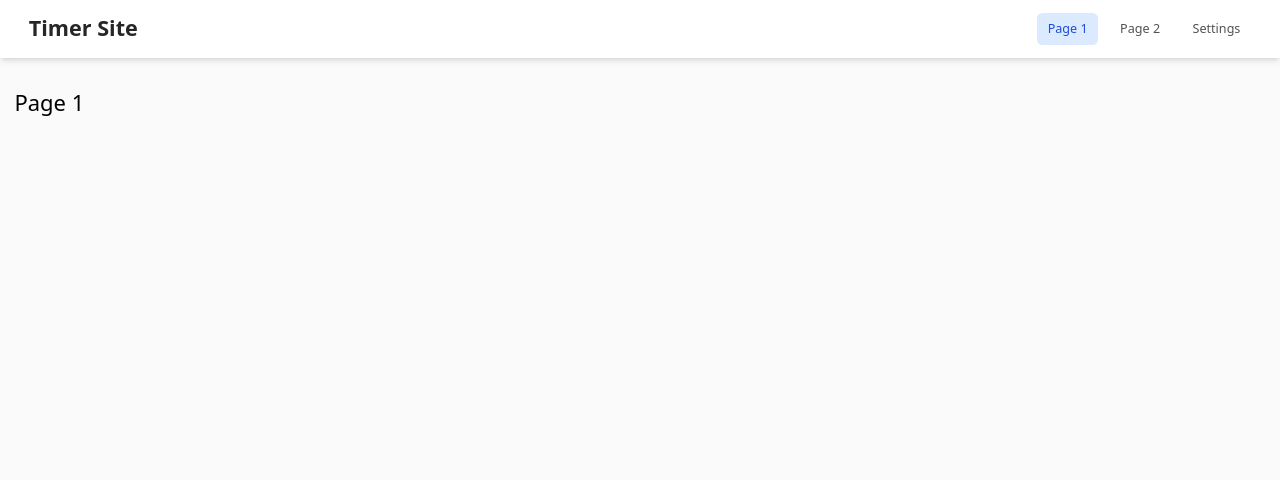
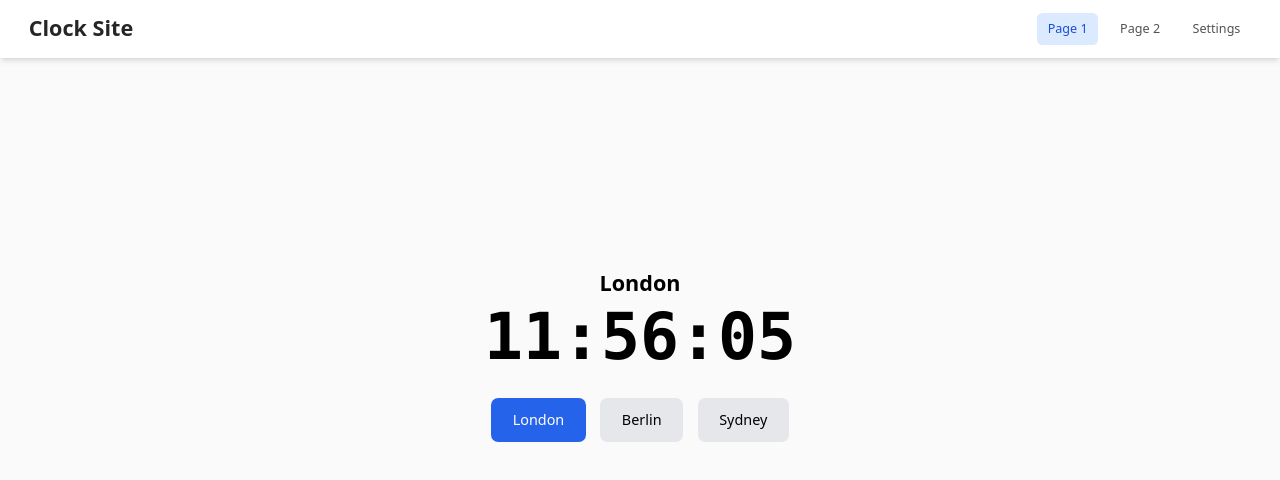
Before and after one commit to tobyhogan/react-clock-site, a React (Vite) app: page /page1 in a window 1280 px wide. Shown: the top 480 px of the page. Built offline with nearby package versions, Linux system fonts and the light colour scheme.

Commit message:
version 1.0.5

```diff
--- a/index.html
+++ b/index.html
@@ -4,7 +4,7 @@
     <meta charset="UTF-8" />
     <link rel="icon" type="image/svg+xml" href="/vite.svg" />
     <meta name="viewport" content="width=device-width, initial-scale=1.0" />
-    <title>Timer Site</title>
+    <title>Clock Site</title>
   </head>
   <body>
     <div id="root"></div>
--- a/src/1-components-&-utilities/1-general-structure/2-components/Header.tsx
+++ b/src/1-components-&-utilities/1-general-structure/2-components/Header.tsx
@@ -34,7 +34,7 @@ const Header = () => {
       <div className="flex items-center justify-between h-16 px-4 sm:px-6 lg:px-8">
 
         <Link to="/" className="text-2xl font-bold text-neutral-800 dark:text-neutral-50 hover:text-blue-600 dark:hover:text-blue-400 transition-colors whitespace-nowrap">
-          Timer Site
+          Clock Site
         </Link>
 
         <nav className="hidden md:flex space-x-3">
--- a/src/1-components-&-utilities/2-page-specific/1-page1/2-components/Component1.tsx
+++ b/src/1-components-&-utilities/2-page-specific/1-page1/2-components/Component1.tsx
@@ -1,11 +1,70 @@
-const Component1 = () => {
+import { useState, useEffect } from 'react';
 
+interface TimeServer {
+  name: string;
+  city: string;
+  timezone: string;
+}
+
+const timeServers: TimeServer[] = [
+  { name: 'London', city: 'London', timezone: 'Europe/London' },
+  { name: 'Berlin', city: 'Berlin', timezone: 'Europe/Berlin' },
+  { name: 'Sydney', city: 'Sydney', timezone: 'Australia/Sydney' },
+];
+
+const Clock = () => {
+  const [currentTime, setCurrentTime] = useState<Date>(new Date());
+  const [selectedServer, setSelectedServer] = useState<TimeServer>(timeServers[0]);
+
+  useEffect(() => {
+    const interval = setInterval(() => {
+      setCurrentTime(new Date());
+    }, 1000);
+
+    return () => clearInterval(interval);
+  }, []);
+
+  const formatTime = (date: Date, timezone: string) => {
+    const formatter = new Intl.DateTimeFormat('en-GB', {
+      timeZone: timezone,
+      hour: '2-digit',
+      minute: '2-digit',
+      second: '2-digit',
+      hour12: false,
+    });
+    return formatter.format(date);
+  };
+
+  const displayTime = formatTime(currentTime, selectedServer.timezone);
 
   return (
-    <div>
-      <p>hi</p>
+    <div className="flex flex-col items-center justify-center min-h-[60vh] gap-8">
+      <div className="text-center">
+        <h2 className="text-2xl font-semibold mb-2 dark:text-white">
+          {selectedServer.city}
+        </h2>
+        <div className="text-7xl font-bold font-mono dark:text-white">
+          {displayTime}
+        </div>
+      </div>
+
+      <div className="flex gap-4">
+        {timeServers.map((server) => (
+          <button
+            key={server.name}
+            onClick={() => setSelectedServer(server)}
+            className={`px-6 py-3 rounded-lg font-medium transition-all ${
+              selectedServer.name === server.name
+                ? 'bg-blue-600 text-white'
+                : 'bg-gray-200 dark:bg-gray-700 dark:text-white hover:bg-gray-300 dark:hover:bg-gray-600'
+            }`}
+          >
+            {server.city}
+          </button>
+        ))}
+      </div>
     </div>
-  )
-}
+  );
+};
 
-export default Component1
+export default Clock;
--- a/src/pages/Page1.tsx
+++ b/src/pages/Page1.tsx
@@ -1,17 +1,9 @@
-
+import Clock from '../1-components-&-utilities/2-page-specific/1-page1/2-components/Component1';
 
 const Page1 = () => {
-
-
-
   return (
-    <div className="">
-
-
-      <p className="text-[22px] dark:text-white">Page 1</p>
-
-
-
+    <div className="container mx-auto px-4 py-8">
+      <Clock />
     </div>
   );
 };
```
